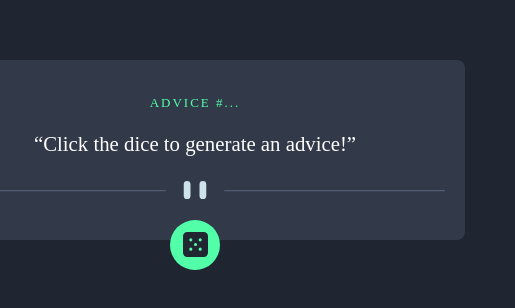
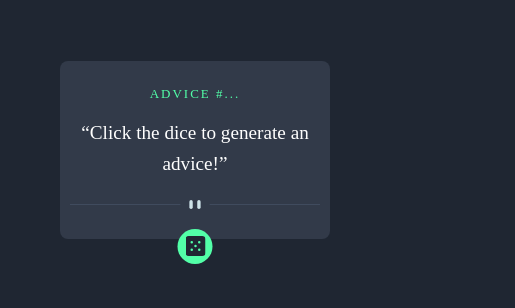
Before and after one commit to TunmiDev/advice-generator, a React (Vite) app: page / in a window 390 px wide. Shown: the part 272-580 px from the top of the page, 515 px wide, since content can reach past the window. Built offline with nearby package versions, Linux system fonts and the light colour scheme.

Commit message:
updated responsiveness

```diff
--- a/src/App.css
+++ b/src/App.css
@@ -7,7 +7,7 @@
 }
 body {
   background-color: var(--dark-blue);
-  padding: auto;
+  padding: 0;
   box-sizing: border-box;
   display: flex;
   justify-content: center;
@@ -31,19 +31,33 @@ body {
   line-height: 1.6;
   overflow: hidden;
   flex-direction: column;
+  justify-content: center;
+  align-items: center;
 }
 .advice-id {
   color: var(--secondary-color);
   font-size: 13px;
   letter-spacing: 2px;
 }
+
+/*Tablet View*/
+@media (max-width: 650px) {
+  .advice-container {
+    width: 450px;
+    max-width: 250px;
+    padding: 10px;
+    font-size: 1.2rem;
+  }
+}
+
+/*Mobile View*/
 @media (max-width: 375px) {
   body {
     height: 100vh;
   }
   .advice-container {
-    max-width: 300px;
-    padding: 10px;
+    max-width: 100px;
+    padding: 5px;
     font-size: 1rem;
     line-height: 1;
     width: 300px;
--- a/src/Components/AdviceGenButton/AdviceGenButton.css
+++ b/src/Components/AdviceGenButton/AdviceGenButton.css
@@ -16,9 +16,31 @@
 }
 .button:hover {
   box-shadow: 0 0 15px var(--secondary-color), 0 0 25px var(--secondary-color);
-  /* transform: scale(0.5); */
 }
 .button img {
   height: 25px;
   width: 25px;
 }
+/*Tablet View*/
+@media (max-width: 650px) {
+  .button {
+    width: 35px;
+    height: 35px;
+  }
+  .button img {
+    width: 20px;
+    height: 20px;
+  }
+}
+
+/*Mobile View*/
+@media (max-width: 375px) {
+  .button {
+    width: 30px;
+    height: 30px;
+  }
+  .button img {
+    width: 15px;
+    height: 15px;
+  }
+}
```
